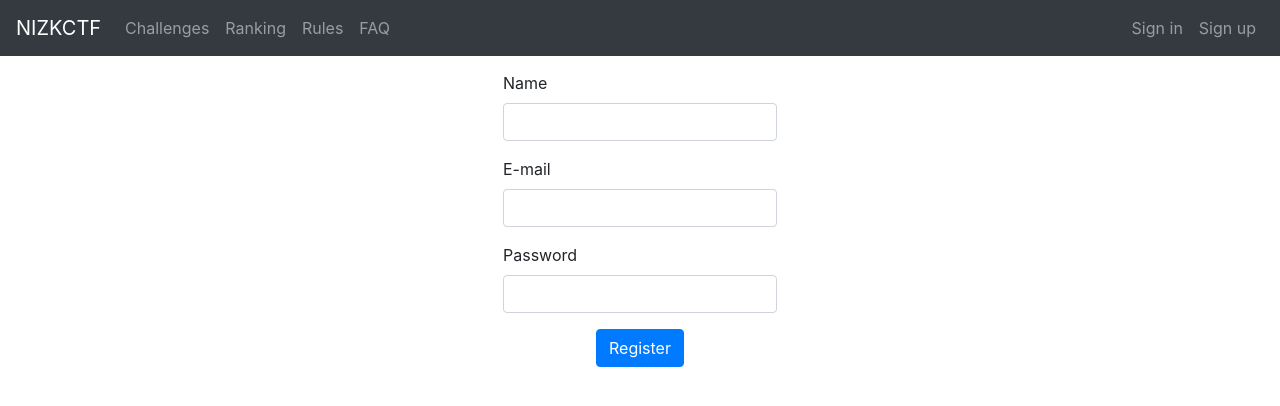
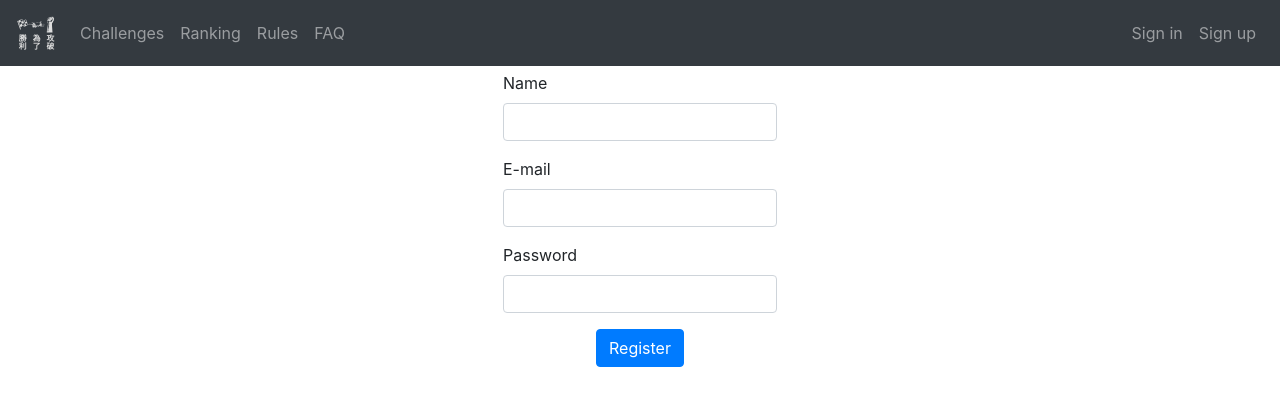
Before and after one commit to pwn2winctf/nizkctf-front, a Next.js app: page /signup in a window 1280 px wide. Shown: the top 406 px of the page. Built offline with nearby package versions, Linux system fonts and the light colour scheme; no server answers.

Commit message:
Add logo

```diff
--- a/components/Navbar/index.tsx
+++ b/components/Navbar/index.tsx
@@ -18,7 +18,7 @@ const Navbar: React.FC = () => {
 
   return (
     <NavbarComponent collapseOnSelect expand='md' bg='dark' variant='dark' fixed='top'>
-      <NavbarComponent.Brand href='/'>NIZKCTF</NavbarComponent.Brand>
+      <NavbarComponent.Brand href='/'><img src='/images/blank_pwn2win_official.svg' height={40} alt='NIZKCTF' /></NavbarComponent.Brand>
       <NavbarComponent.Toggle aria-controls='responsive-navbar-nav' />
       <NavbarComponent.Collapse id='responsive-navbar-nav'>
         <Nav className='mr-auto'>
```
Also changed, not shown: public/images/blank_pwn2win_official.svg (added).
